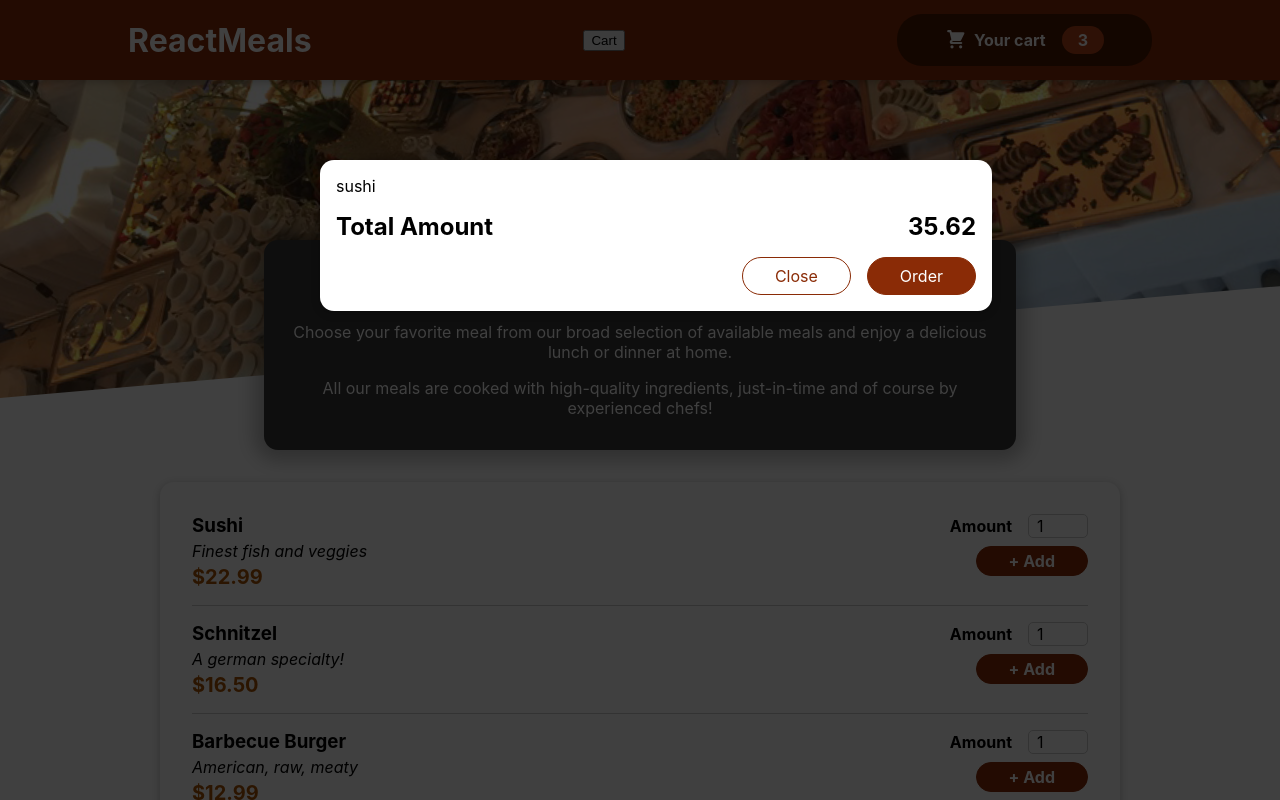
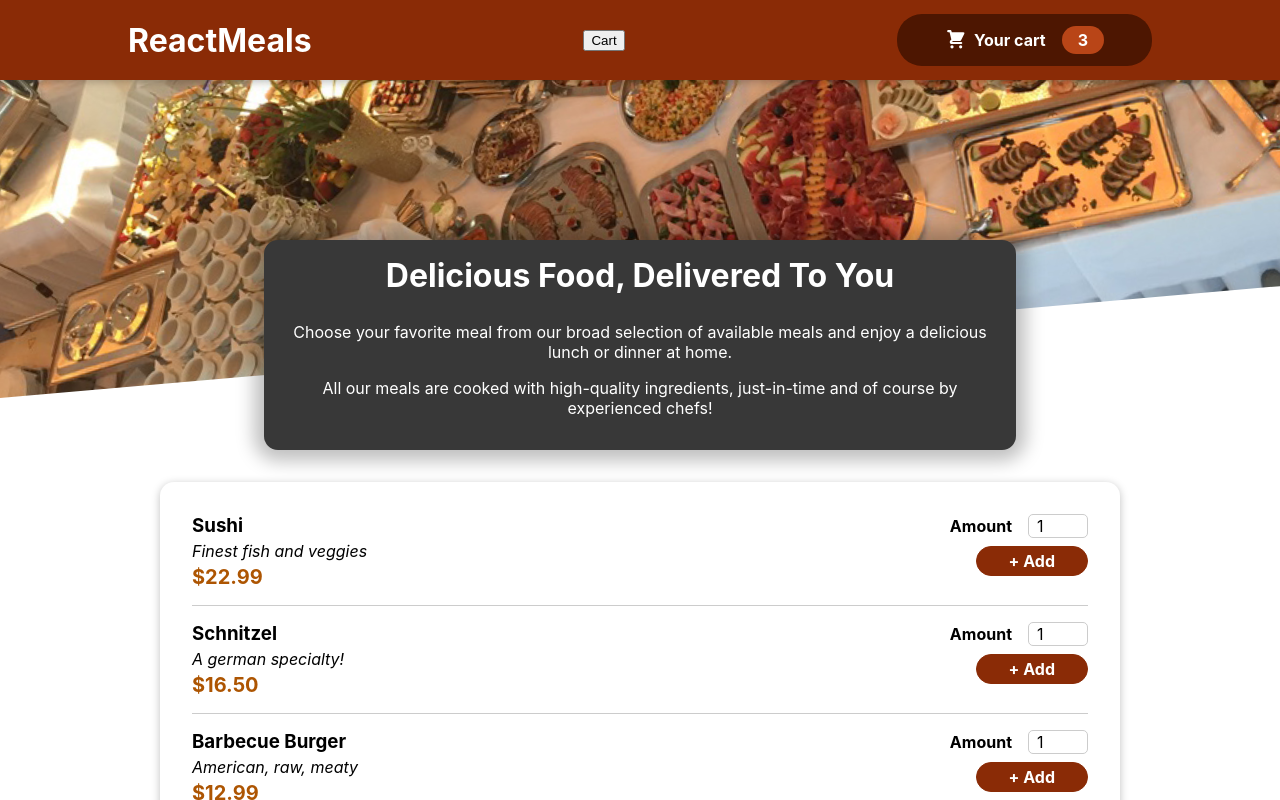
Before and after one commit to heitor931/Food-project, a React (Create React App) app: page / in a window 1280 px wide. Shown: the top 800 px of the page. Built offline with nearby package versions, Linux system fonts and the light colour scheme.

Commit message:
added more code

```diff
--- a/src/App.js
+++ b/src/App.js
@@ -1,15 +1,29 @@
 import "./App.scss";
 import { Fragment } from "react";
+import { useState } from "react";
+
+
 import Header from "./Components/Layout/Header";
 import Meals from "./Components/Meals/Meals";
 import Cart from "./Components/Cart/Cart";
 
 
 function App() {
+
+  const [cartIsShown, setCartIsShown] = useState(false)
+
+  const showCartHandler = () => {
+    setCartIsShown(true)
+  }
+
+  const hideCartHandler = () => {
+    setCartIsShown(false)
+  }
+
   return (
     <Fragment>
-      <Cart />
-      <Header />
+      {cartIsShown && <Cart onClose={hideCartHandler} />}
+      <Header onShowCart={showCartHandler} />
       <main>
         <Meals />
       </main>
--- a/src/Components/Cart/Cart.jsx
+++ b/src/Components/Cart/Cart.jsx
@@ -11,14 +11,14 @@ const Cart = (props) => {
     </ul>
   );
   return (
-    <Modal>
+    <Modal onClose={props.onClose}>
       {cartItems}
       <div className={classes.total}>
         <span>Total Amount</span>
         <span>35.62</span>
       </div>
       <div className={classes.actions}>
-        <button className={classes["button--alt"]}>Close</button>
+        <button className={classes["button--alt"]} onClick={props.onClose}>Close</button>
         <button className={classes.button}>Order</button>
       </div>
     </Modal>
--- a/src/Components/Layout/Header.jsx
+++ b/src/Components/Layout/Header.jsx
@@ -10,7 +10,7 @@ const Header = (props) => {
       <header className={classes.header}>
         <h1>ReactMeals</h1>
         <button>Cart</button>
-        <HeaderCartButton />
+        <HeaderCartButton onClick={props.onShowCart} />
       </header>
       <div className={classes["main-image"]}>
         <img src={mealsImage} alt="This a table of food" />
--- a/src/Components/Layout/HeaderCartButton.jsx
+++ b/src/Components/Layout/HeaderCartButton.jsx
@@ -4,7 +4,7 @@ import classes from "./HeaderCartButton.module.scss";
 
 const HeaderCartButton = (props) => {
   return (
-    <button className={classes.button}>
+    <button className={classes.button} onClick={props.onClick}>
       <span className={classes.icon}>
         <CartIcon />
       </span>
--- a/src/Components/UI/Modal.jsx
+++ b/src/Components/UI/Modal.jsx
@@ -6,7 +6,7 @@ import classes from "./Modal.module.scss"
 
 const Backdrop = (props) => {
   return (
-    <div className={classes.backdrop} />
+    <div className={classes.backdrop} onClick={props.onClose} />
   );
 }
 
@@ -24,7 +24,7 @@ const portalElement = document.getElementById("overlay")
 const Modal = (props) => {
   return (
     <Fragment>
-        {ReactDOM.createPortal(<Backdrop />,portalElement)}
+        {ReactDOM.createPortal(<Backdrop onClose={props.onClose} />,portalElement)}
         {ReactDOM.createPortal(<ModalOverlay>{props.children}</ModalOverlay>,portalElement)}
     </Fragment>
   )
```
Also changed, not shown: src/store/cart-context.jsx (added, +9 -0 lines).
